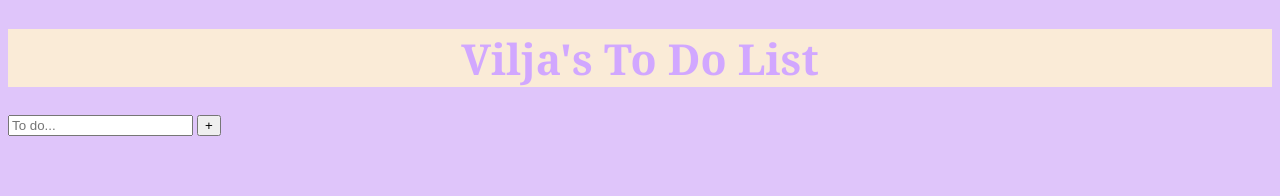
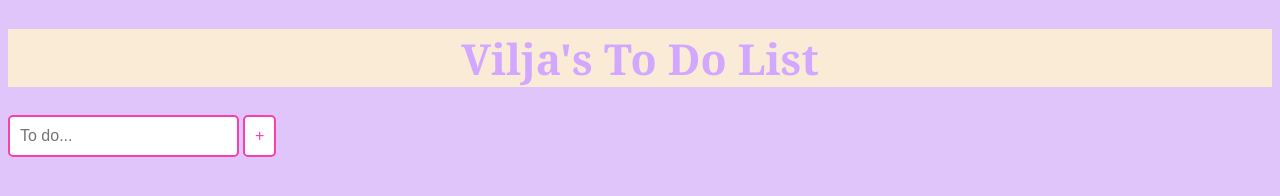
Before and after one commit to ju-nmd2022/fop-todo-list-viljawallin, a plain HTML site: page index.html in a window 1280 px wide. Drawn offline with Linux system fonts and the light colour scheme.

Commit message:
more css styles

```diff
--- a/main.css
+++ b/main.css
@@ -35,5 +35,23 @@ body {
   font-family: "Lucida Sans", "Lucida Sans Regular", "Lucida Grande",
     "Lucida Sans Unicode", Geneva, Verdana, sans-serif;
   font-weight: bold;
-  text-decoration-style: dotted;
+  text-indent: 10px;
 }
+
+.inputField {
+  border: 2px solid rgb(250, 63, 172);
+  border-radius: 5px;
+  padding: 10px;
+  font-size: 16px;
+  margin-bottom: 10px;
+}
+
+.addButton {
+  border: 2px solid rgb(250, 63, 172);
+  color: rgb(250, 63, 172);
+  background-color: white;
+  border-radius: 5px;
+  padding: 10px;
+  font-size: 16px;
+  margin-bottom: 10px;
+}
--- a/todolist.js
+++ b/todolist.js
@@ -1,5 +1,7 @@
 const inputField = document.getElementById("inputField");
+inputField.className = "inputField";
 const addButton = document.querySelector("#addButton");
+addButton.className = "addButton";
 const title = document.getElementById("title");
 
 addButton.addEventListener("click", () => {
@@ -17,7 +19,8 @@ addButton.addEventListener("click", () => {
 
     // Loop through the array, and also creating a <li> element for each thing to "to do..." //
     items.forEach((item) => {
-      const list = document.createElement("span");
+      const list = document.createElement("div");
+      list.style.listStyle = "disc";
       const text = document.createTextNode(item);
       list.appendChild(text);
 
@@ -35,14 +38,13 @@ addButton.addEventListener("click", () => {
         activities.removeChild(list);
       };
 
-      // Append the buttons to the <li> element
       list.appendChild(doneButton);
       list.appendChild(deleteButton);
 
       activities.appendChild(list);
     });
 
-    // Append the <ul> element to the DOM
+    // Append the <div> element to the DOM
     document.body.appendChild(activities);
     document.getElementById("inputField").value = "";
   }
```
